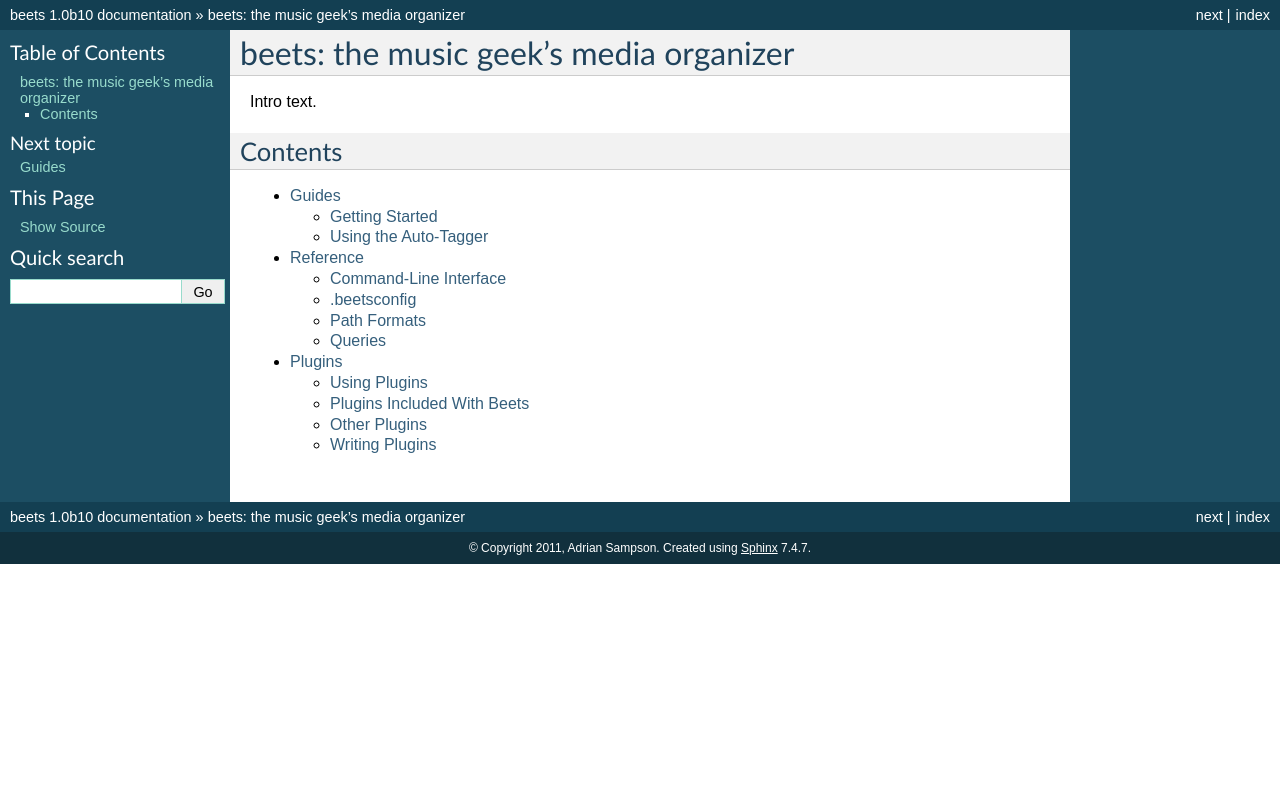
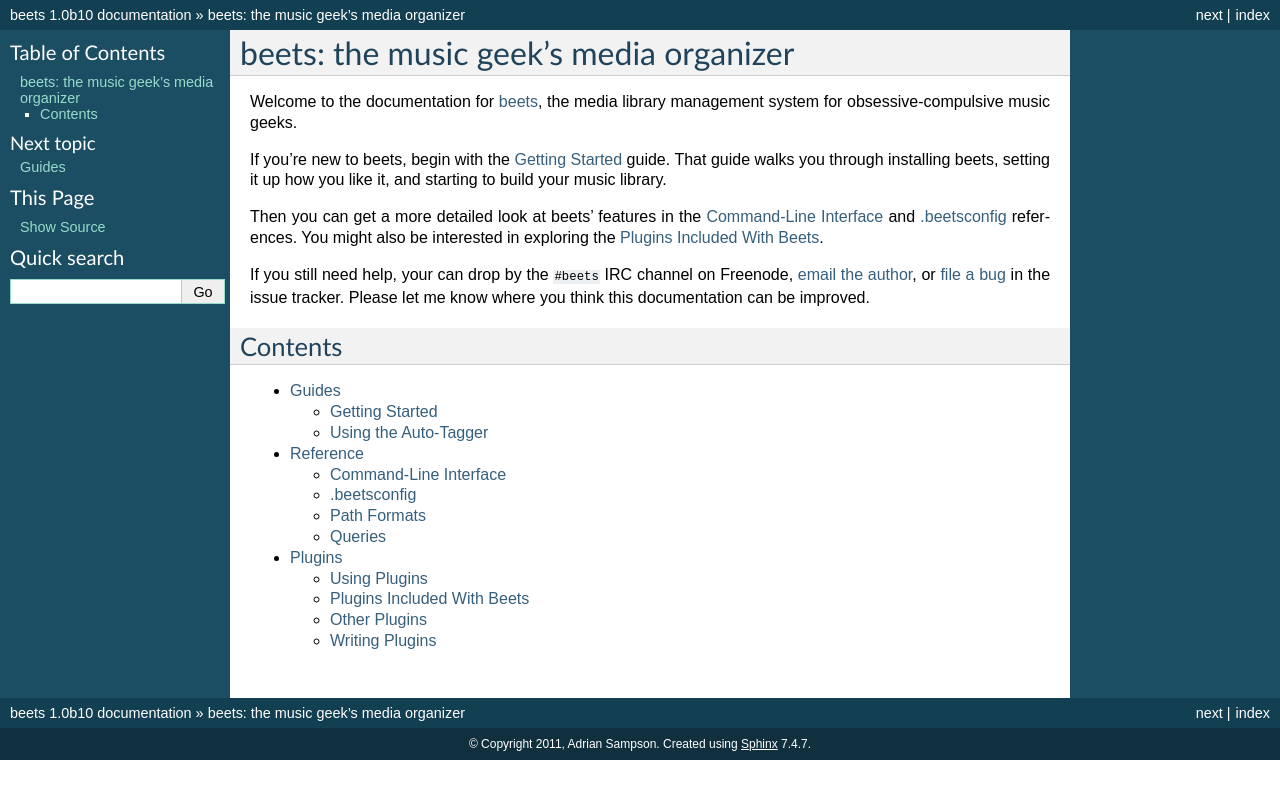
Before and after one commit to google-code-export/beets, a Sphinx documentation site: the page built from docs/index.rst, in a window 1280 px wide. Shown: the top 799 px of the page. Built offline with Sphinx 7.4.7, drawn with Linux system fonts in a browser that asks for light colours.

Commit message:
introductory paragraphs

```diff
--- a/docs/guides/index.rst
+++ b/docs/guides/index.rst
@@ -1,10 +1,12 @@
 Guides
 ======
 
-Tutorial stuff
+This section contains a couple of walkthroughs that will help you get familiar
+with beets. If you're new to beets, you'll want to begin with the :doc:`main`
+guide.
 
 .. toctree::
-   :maxdepth: 2
+   :maxdepth: 1
 
    main
    tagger
--- a/docs/guides/main.rst
+++ b/docs/guides/main.rst
@@ -1,7 +1,10 @@
 Getting Started
 ===============
 
-TODO Intro Text
+Welcome to `beets`_! This guide will help you begin using it to make your music
+collection better.
+
+.. _beets: http://beets.radbox.org/
 
 Installing
 ----------
--- a/docs/index.rst
+++ b/docs/index.rst
@@ -1,7 +1,24 @@
 beets: the music geek's media organizer
 =======================================
 
-Intro text.
+Welcome to the documentation for `beets`_, the media library management system
+for obsessive-compulsive music geeks.
+
+If you're new to beets, begin with the :doc:`guides/main` guide. That guide
+walks you through installing beets, setting it up how you like it, and starting
+to build your music library.
+
+Then you can get a more detailed look at beets' features in the
+:doc:`/reference/cli/` and :doc:`/reference/config` references. You might also
+be interested in exploring the :ref:`included-plugins`.
+
+If you still need help, your can drop by the ``#beets`` IRC channel on Freenode,
+`email the author`_, or `file a bug`_ in the issue tracker. Please let me know
+where you think this documentation can be improved.
+
+.. _beets: http://beets.radbox.org/
+.. _email the author: mailto:adrian@radbox.org
+.. _file a bug: http://code.google.com/p/beets/issues/entry
 
 Contents
 --------
--- a/docs/reference/index.rst
+++ b/docs/reference/index.rst
@@ -1,7 +1,9 @@
 Reference
 =========
 
-This section contains reference materials for various parts of beets.
+This section contains reference materials for various parts of beets. To get
+started with beets as a new user, though, you may want to read the
+:doc:`/guides/main` guide first.
 
 .. toctree::
    :maxdepth: 2
```
Also changed, not shown: docs/reference/cli.rst (+7 -1 lines).
